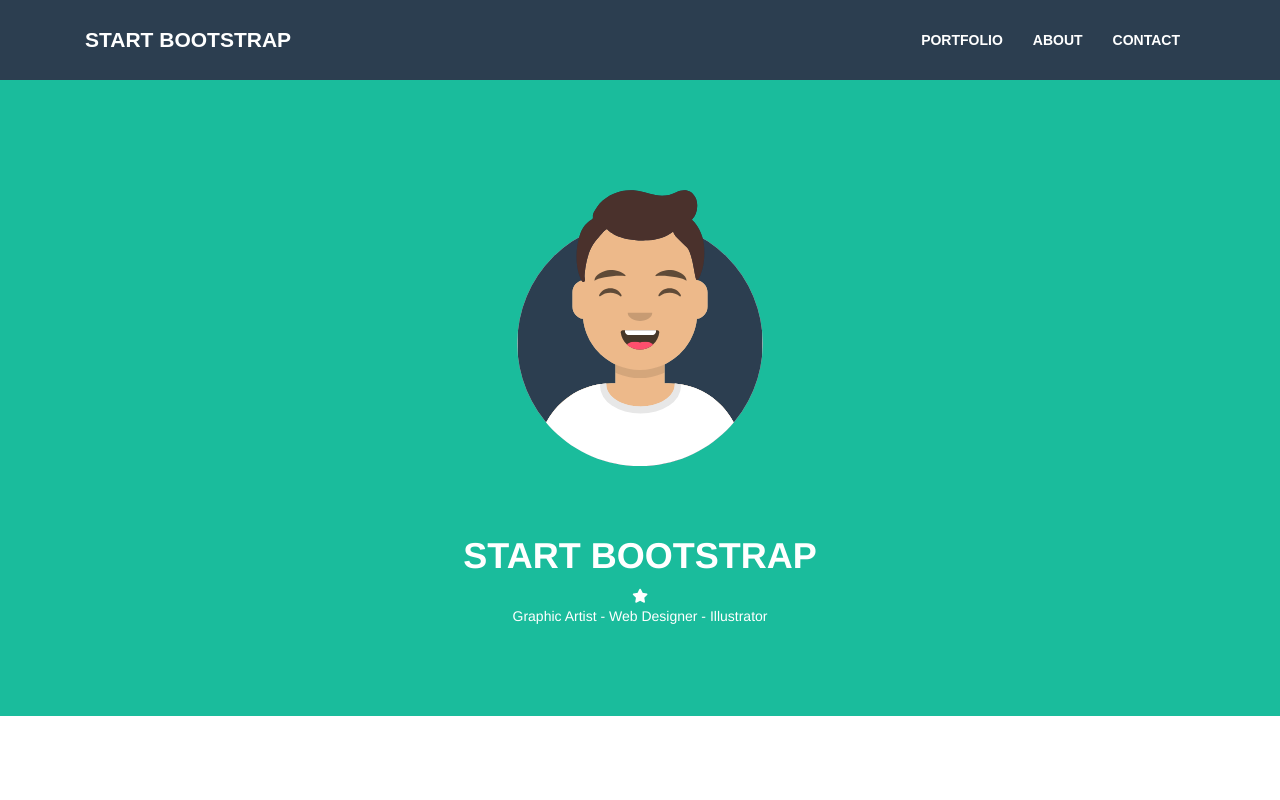
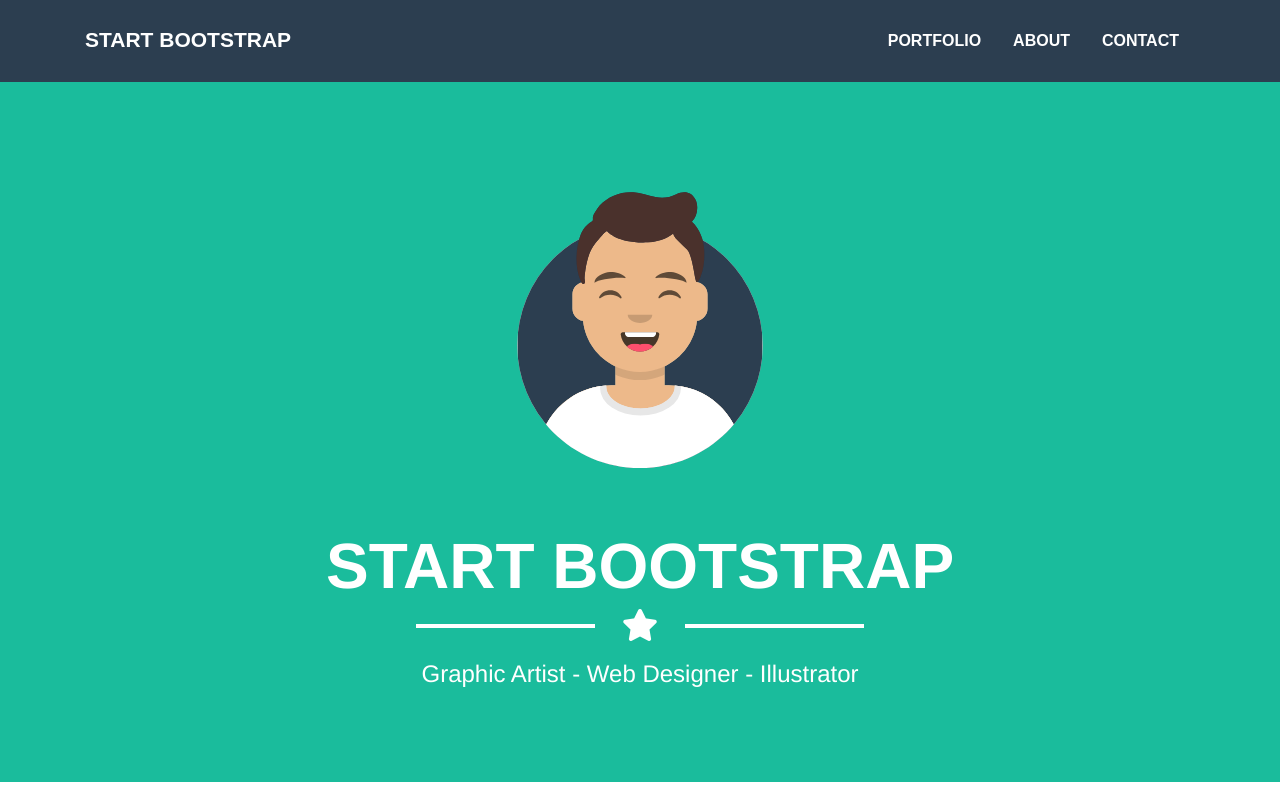
Before and after one commit to Andrea-Gori/html-css-bootstrap-freelancer, a plain HTML site: page index.html in a window 1280 px wide. Drawn offline with nearby package versions, Linux system fonts and the light colour scheme.

Commit message:
header+ jumbo completi

```diff
--- a/assets/css/master.css
+++ b/assets/css/master.css
@@ -18,7 +18,31 @@
   color: #FFF
 }
 
+.divider {
+  width: 75%;
+  margin: 15px auto;
+}
 
+.divider i {
+  font-size: 32px;
+}
+
+.divider::after , .divider::before {
+  content: '';
+  display: block;
+  width: 40%;
+  height: 4px;
+  margin-top: 15px;
+  background-color: #FFF;
+}
+
+.divider::before {
+  float: left;
+}
+
+.divider::after {
+  float: right;
+}
 
 #jumbotron {
   padding-top: 100px;
@@ -30,6 +54,10 @@
 #jumbotron img {
   width: 270px;
   margin-bottom: 50px;
+}
+
+#jumbotron p {
+  font-size: 20px;
 }
 
 h1 {
@@ -46,6 +74,24 @@ h1 {
   .navbar-default .navbar-brand {
     font-size: 1.5em;
   }
+
+  .navbar-default .navbar-nav>li>a {
+    font-size: 16px;
+    padding: 1em;
+  }
+
+  #jumbotron h1{
+    font-size: 64px;
+    line-height: 56px;
+  }
+
+  .divider {
+    width: 35%;
+  }
+
+  #jumbotron p {
+    font-size: 24px;
+  }
 }
 
 @media all and (min-width: 1200px){
```
